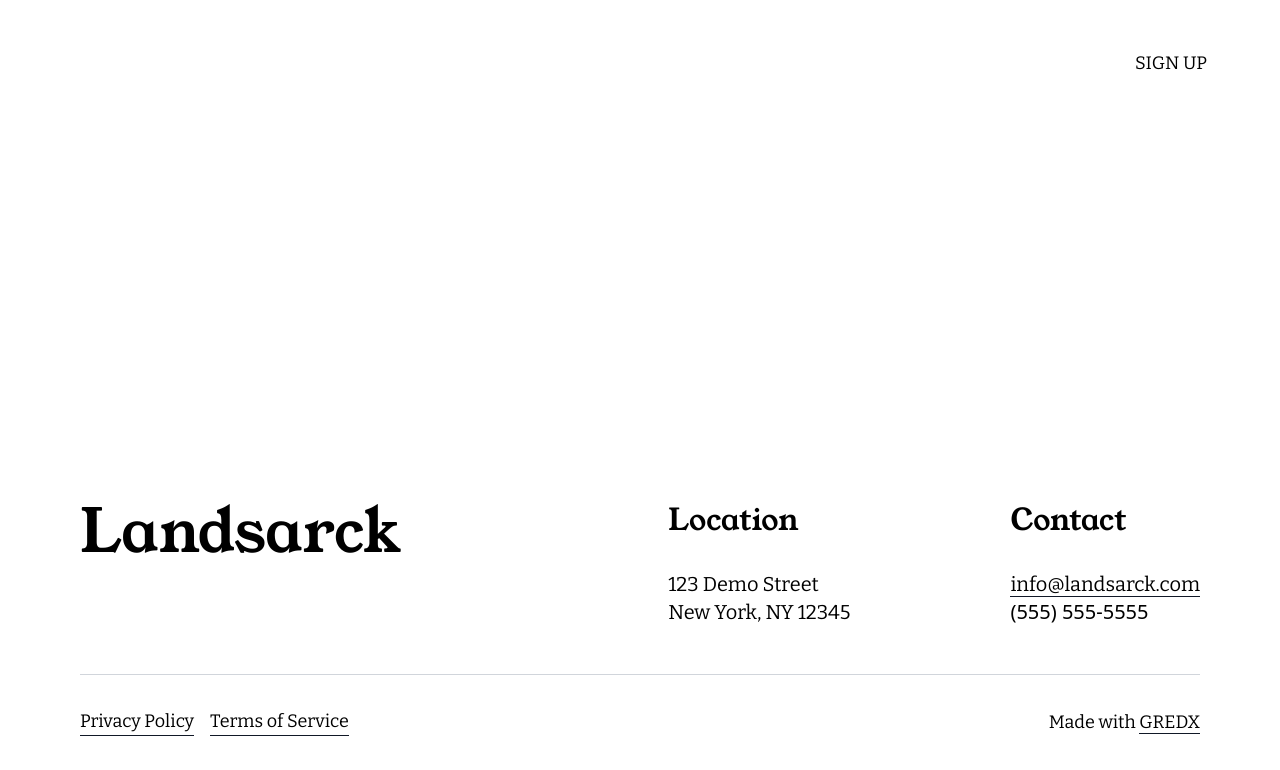
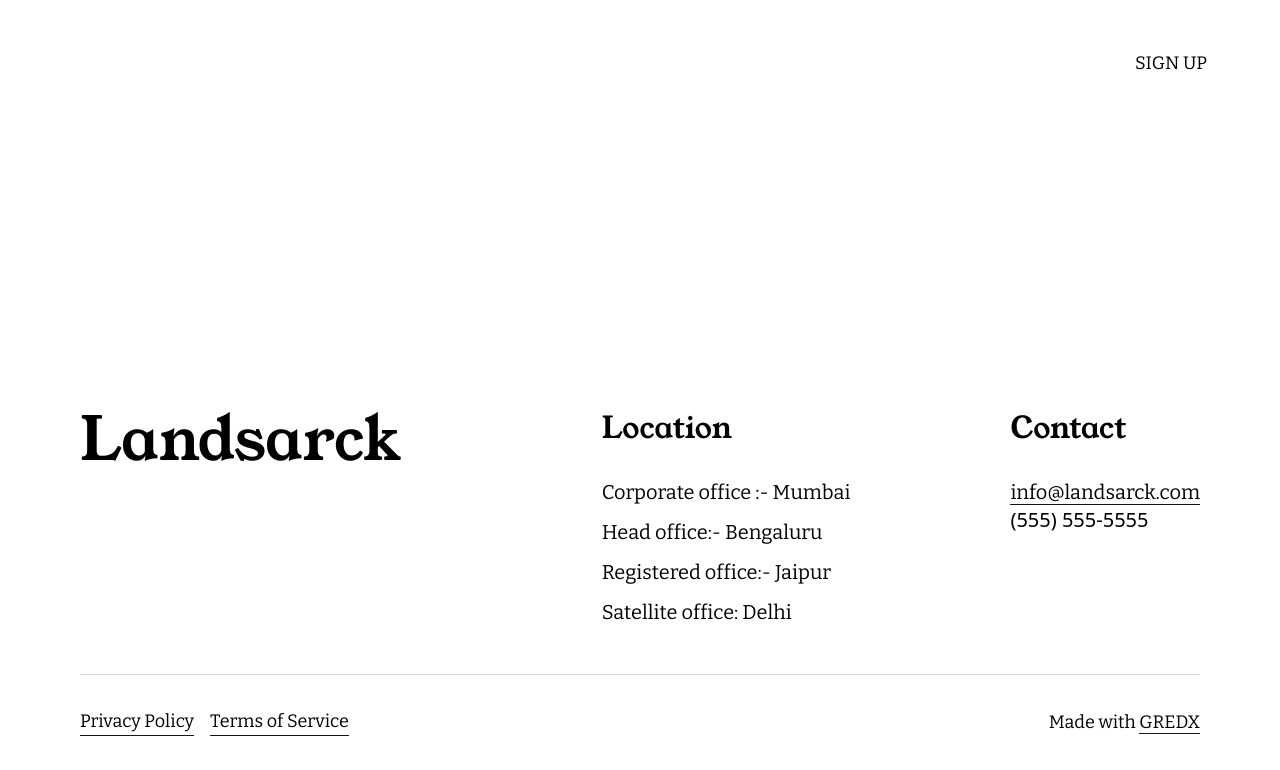
Before and after one commit to webservices715/Landsarck, a React (Vite) app in the folder Frontend/: page /contact in a window 1280 px wide. Shown: the top 770 px of the page. Built offline with nearby package versions, Linux system fonts and the light colour scheme.

Commit message:
adding new data

```diff
--- a/Frontend/src/components/Footer.jsx
+++ b/Frontend/src/components/Footer.jsx
@@ -19,11 +19,12 @@ function Footer() {
             <h4 className="text-3xl lg:mt-0 mt-8 mb-8 font-young-serif">
               Location
             </h4>
-            <p className="text-xl font-bitter">
-              123 Demo Street
-              <br />
-              New York, NY 12345
-            </p>
+            <div className="space-y-3">
+              <p className="text-xl font-bitter">Corporate office :- Mumbai</p>
+              <p className="text-xl font-bitter">Head office:- Bengaluru</p>
+              <p className="text-xl font-bitter">Registered office:- Jaipur</p>
+              <p className="text-xl font-bitter">Satellite office: Delhi</p>
+            </div>
           </div>
 
           {/* Contact (3rd column) */}
```
